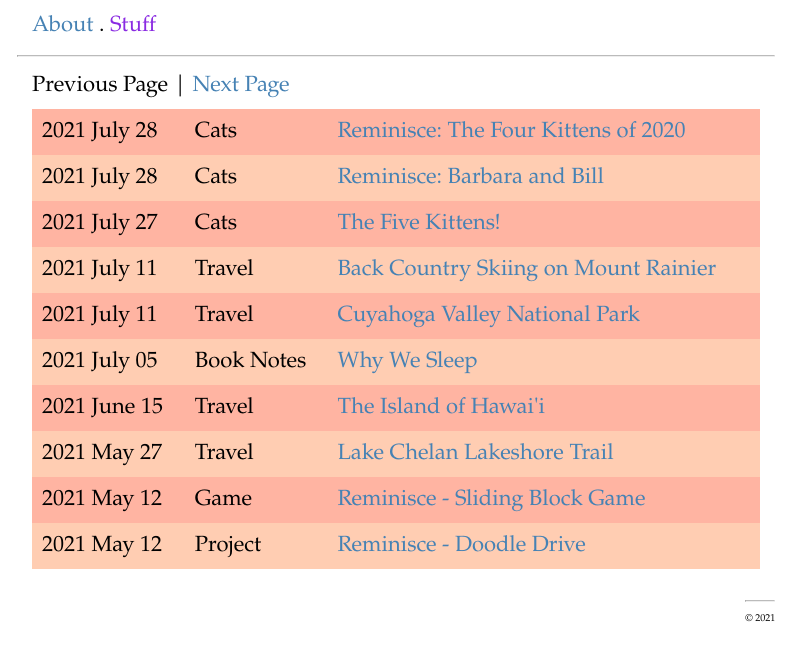
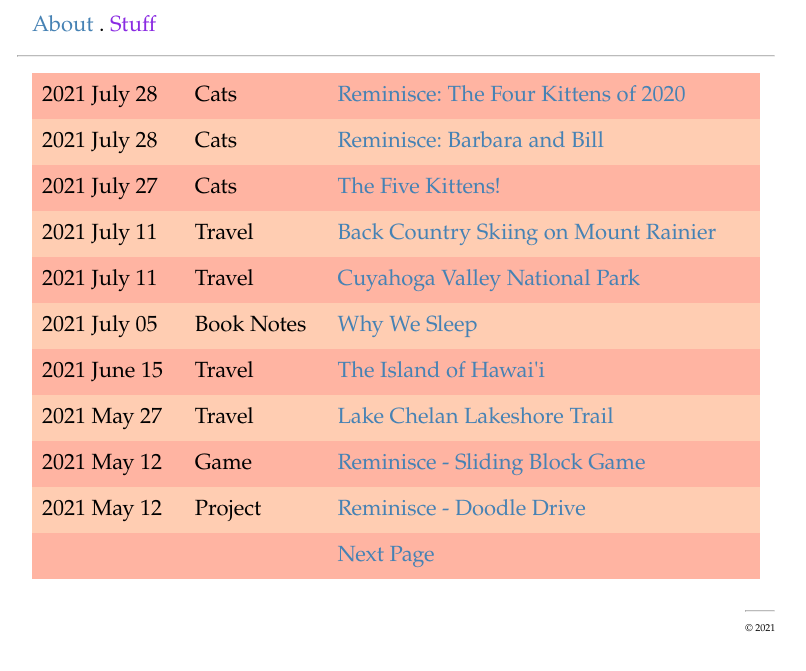
Before and after one commit to acurtiz/acurtiz.github.io, a Jekyll site: the page built from blog/index.html, in a window 1280 px wide. Shown: the top 671 px of the page, without its empty margins (244-1050 px from the left). Built offline with Jekyll 4.4.1, drawn with Linux system fonts in a browser that asks for light colours; the list of posts is cut into pages by our own code.

Commit message:
Update pagination display.

```diff
--- a/blog/index.html
+++ b/blog/index.html
@@ -3,21 +3,18 @@ title: Stuff
 ---
 
 <div class="body-text">
-  {% if paginator.previous_page %}
-  <a href="{{ paginator.previous_page_path }}">Previous Page</a> |
-  {% else %}
-  Previous Page |
-  {% endif %}
-  {% if paginator.next_page %}
-  <a href="{{ paginator.next_page_path }}">Next Page</a>
-  {% else %}
-  Next Page
-  {% endif %}
-  <br>
-</div>
+  <table>
 
-<div class="body-text">
-  <table>
+    {% if paginator.previous_page %}
+    <tr>
+      <td/>
+      <td/>
+      <td>
+	<a href="{{ paginator.previous_page_path }}">Previous Page</a>
+      </td>
+    </tr>
+    {% endif %}
+
     {% for post in paginator.posts %}
     <tr>
       <td>{{ post.date | date: '%Y %B %d' }}</td>
@@ -25,5 +22,16 @@ title: Stuff
       <td><a href="{{ post.url | relative_url }}">{{ post.title }}</a></td>
     </tr>
     {% endfor %}
+
+    {% if paginator.next_page %}
+    <tr>
+      <td/>
+      <td/>
+      <td>
+	<a href="{{ paginator.next_page_path }}">Next Page</a>
+      </td>
+    </tr>
+    {% endif %}
+
   </table>
 </div>
```
